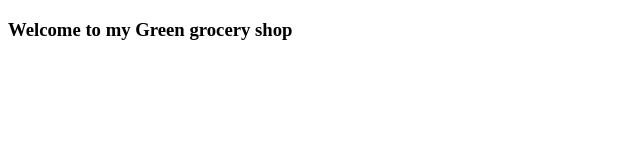
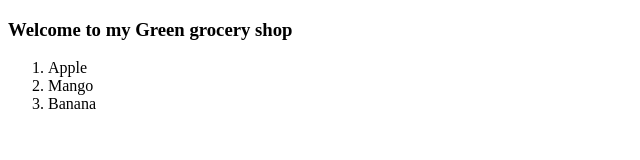
Before and after one commit to RakibCSE30/green-grocery-mart, a plain HTML site: page index.html in a window 1280 px wide. Shown: the whole page, without its empty margins (0-640 px from the left). Drawn offline with Linux system fonts and the light colour scheme.

Commit message:
Add fruits branch

```diff
--- a/index.html
+++ b/index.html
@@ -8,6 +8,11 @@
 <body>
     <div>
         <h3>Welcome to my Green grocery shop</h3>
+        <ol>
+            <li>Apple</li>
+            <li>Mango</li>
+            <li>Banana</li>
+        </ol>
     </div>
 </body>
 </html>
```
